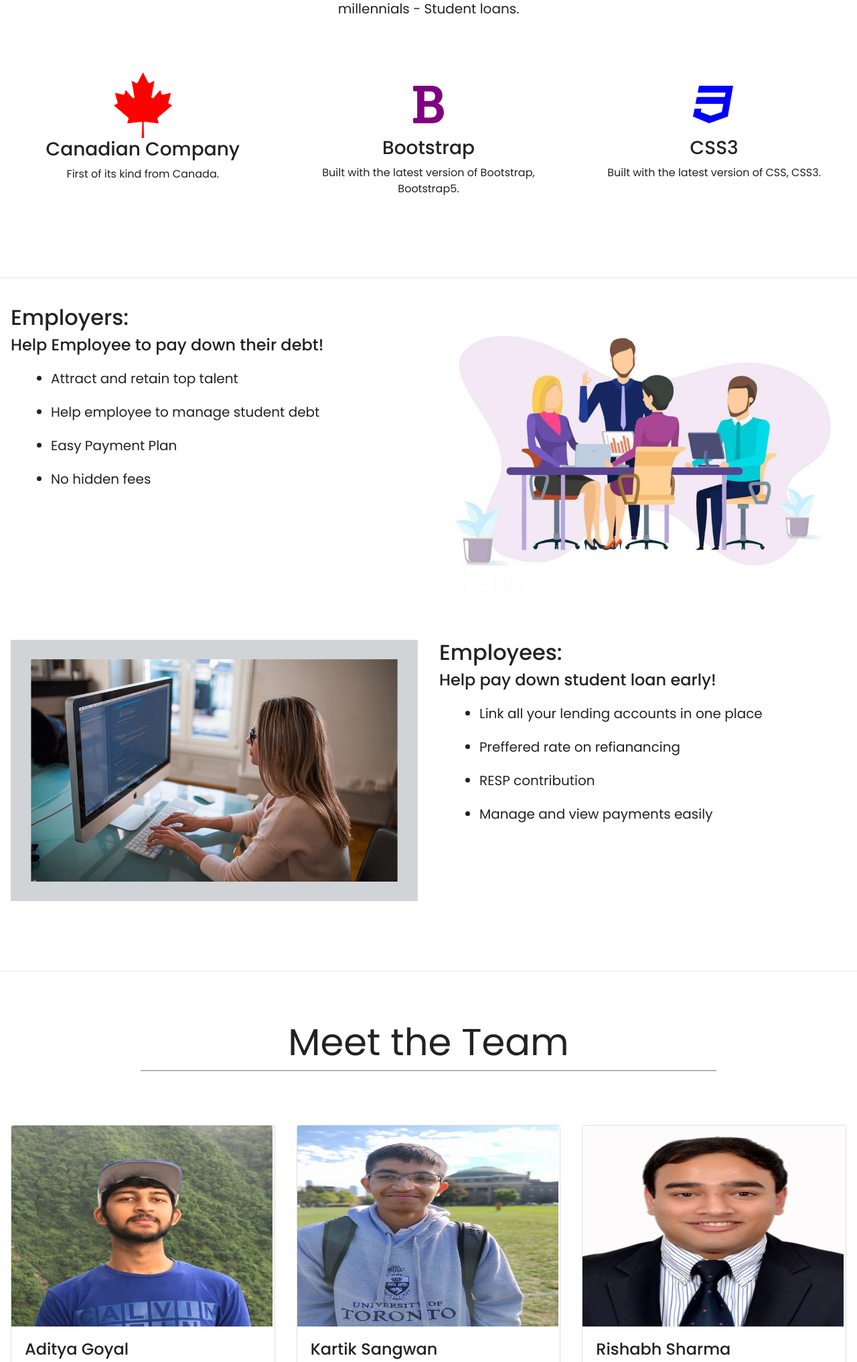
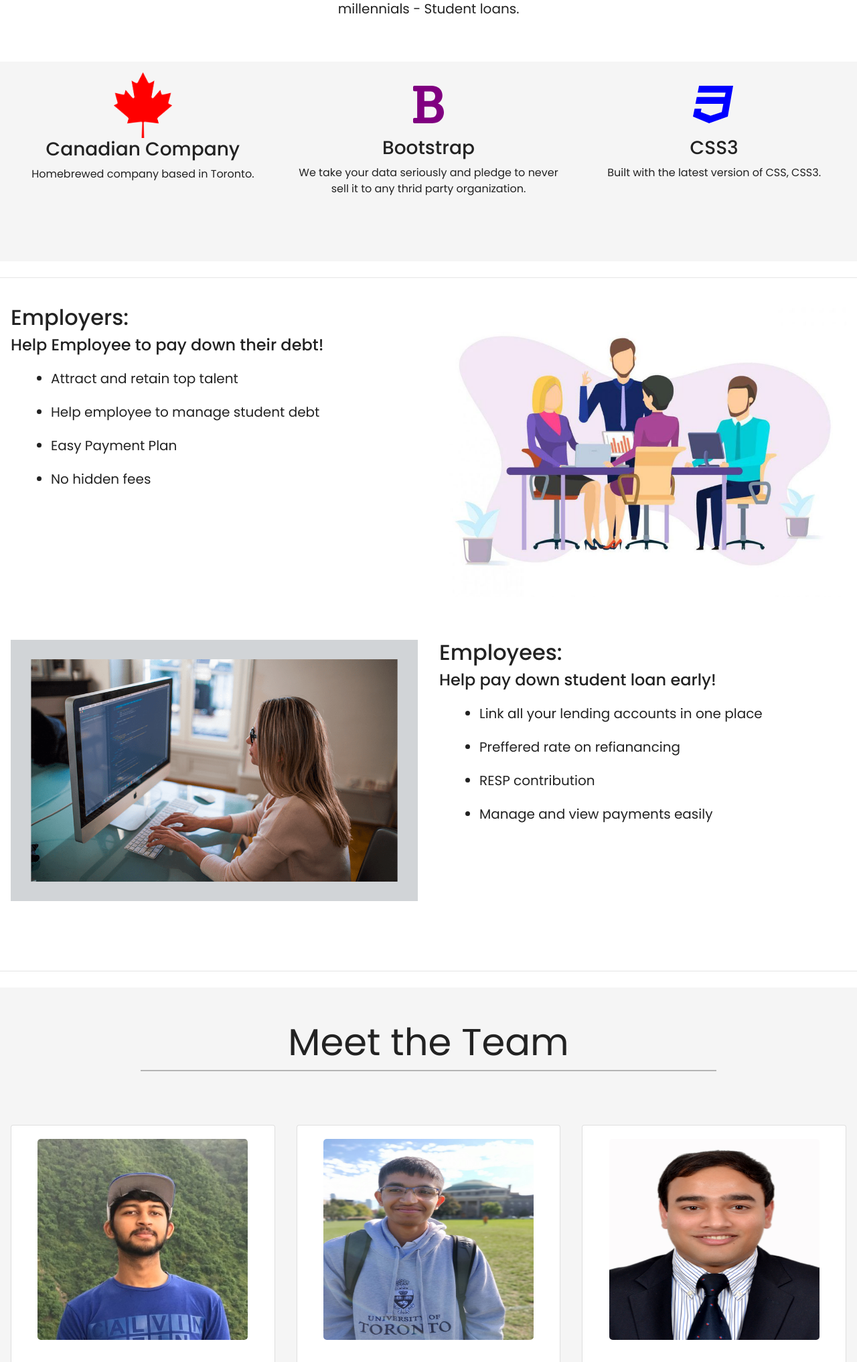
Before and after one commit to Kartik-Sangwan/Buddhi, a Flask app: page / in a window 1280 px wide. Shown: the part 1015-3048 px from the top of the page at 67% size. Run offline with Flask 2, Linux system fonts and the light colour scheme; some libraries are stand-ins or nearby versions.

Commit message:
index.html

```diff
--- a/flask_login/main/static/Stylesheets/index.css
+++ b/flask_login/main/static/Stylesheets/index.css
@@ -100,6 +100,14 @@ li {
 .card-img-top {
     width: 390px;
     height: 300px;
+    margin: 20px;
+    margin-left: 10%;
+    width: 80%;
+    border-radius: 5px;
+}
+
+.card-body {
+    text-align: center;
 }
 
 .fa-code {
@@ -128,6 +136,10 @@ li {
 .fa-css3 {
     font-size: 4rem;
     margin: 1rem;
+}
+
+.off-white {
+    background-color: rgb(245, 245, 245);
 }
 
 .fun {
--- a/flask_login/main/templates/index.html
+++ b/flask_login/main/templates/index.html
@@ -73,7 +73,6 @@
         </div>
 
     </div>
-    <!-- </div> -->
 
     <!--- Welcome Section -->
     <div class="container-fluid padding">
@@ -89,20 +88,20 @@
             </div>
         </div>
     </div>
-    </div>
+
     <!--- Three Column Section -->
-    <div class="container-fluid padding">
+    <div class="container-fluid padding off-white">
         <div class="row text-center padding">
             <div class="col-xs-12 col-sm-6 col-md-4">
                 <!-- <i class="fas fa-code"></i> -->
                 <img src="../static/img/maple.png" width="87px" />
                 <h3>Canadian Company</h3>
-                <p>First of its kind from Canada.</p>
+                <p>Homebrewed company based in Toronto.</p>
             </div>
             <div class="col-xs-12 col-sm-6 col-md-4">
                 <i class="fas fa-bold"></i>
                 <h3>Bootstrap</h3>
-                <p>Built with the latest version of Bootstrap, Bootstrap5.</p>
+                <p>We take your data seriously and pledge to never sell it to any thrid party organization.</p>
             </div>
             <div class="col-sm-12 col-md-4">
                 <i class="fab fa-css3"></i>
@@ -110,16 +109,6 @@
                 <p>Built with the latest version of CSS, CSS3.</p>
             </div>
         </div>
-        <!-- <div class="col-xs-12 col-sm-6 col-md-4">
-                <i class="fas fa-bold"></i>
-                <h3>Bootstrap</h3>
-                <p>Built with the latest version of Bootstrap, Bootstrap5.</p>
-            </div>
-            <div class="col-sm-12 col-md-4">
-                <i class="fab fa-css3"></i>
-                <h3>CSS3</h3>
-                <p>Built with the latest version of CSS, CSS3.</p>
-            </div> -->
     </div>
     <hr class="my-4" />
     </div>
@@ -168,39 +157,12 @@
         </div>
 
     </div>
-    </div>
+    <!-- </div> -->
 
     <hr class="my-4" />
-    <!--- Fixed background -->
-    <!-- <figure>
-            <div class="fixed-wrap">
-                <div id="fixed"></div>
-            </div>
-        </figure> -->
-    <!--- Emoji Section -->
-    <!--     <button class="fun" data-toggle="collapse" data-target="#emoji">
-        click for fun
-        </button>
-        <div id="emoji" class="collapse">
-            <div class="container-fluid padding">
-                <div class="row text-center">
-                    <div class="col-sm-6 col-md-3">
-                        <img src="../static/img/gif/panda.gif" alt="" class="gif" />
-                    </div>
-                    <div class="col-sm-6 col-md-3">
-                        <img src="./img/gif/poo.gif" alt="" class="gif" />
-                    </div>
-                    <div class="col-sm-6 col-md-3">
-                        <img src="../static/img/gif/unicorn.gif" alt="" class="gif" />
-                    </div>
-                    <div class="col-sm-6 col-md-3">
-                        <img src="../static/img/gif/chicken.gif" alt="" class="gif" />
-                    </div>
-                </div>
-            </div>
-        </div> -->
+
     <!--- Meet the team -->
-    <div id="team-section">
+    <div id="team-section" class="off-white">
         <div class="container-fluid padding">
             <div class="row welcome text-center">
                 <div class="col-12">
@@ -213,7 +175,7 @@
 
         <div class="container-fluid padding">
             <div class="row padding">
-                <div class="col-md-4">
+                <div class="col-lg-4 col-md-4 col-12">
                     <div class="card">
                         <img class="card-img-top" src="../static/img/team1.jpeg" alt="" />
                         <div class="card-body">
@@ -223,12 +185,12 @@
                             <p>
                                 Undergraduate Computer Science student at University Of Toronto.
                             </p>
-                            <a target="_blank" href="https://www.linkedin.com/in/adi-goyal/" class="btn btn-outline-secondary">See Profile</a>
+                            <a target="_blank" href="https://www.linkedin.com/in/adi-goyal/" class="btn btn-outline-secondary">Linkedin</a>
                         </div>
 
                     </div>
                 </div>
-                <div class="col-md-4">
+                <div class="col-lg-4 col-md-4 col-12">
                     <div class="card">
                         <img class="card-img-top" src="../static/img/team2.jpg" alt="" />
                         <div class="card-body">
@@ -238,11 +200,11 @@
                             <p>
                                 Undergraduate Computer Science student at University of Toronto.
                             </p>
-                            <a target="_blank" href="https://www.linkedin.com/in/kartik-sangwan-293b81125/" class="btn btn-outline-secondary">See Profile</a>
+                            <a target="_blank" href="https://www.linkedin.com/in/kartik-sangwan-293b81125/" class="btn btn-outline-secondary">Linkedin</a>
                         </div>
                     </div>
                 </div>
-                <div class="col-md-4">
+                <div class="col-lg-4 col-md-4 col-12">
                     <div class="card">
                         <img class="card-img-top" src="../static/img/team3.jpg" alt="" />
                         <div class="card-body">
@@ -252,13 +214,14 @@
                             <p>
                                 Rishabh is a MBA graduate from University of Michigan.
                             </p>
-                            <a target="_blank" href="https://www.linkedin.com/in/akul237/" class="btn btn-outline-secondary">See Profile</a>
+                            <a target="_blank" href="https://www.linkedin.com/in/akul237/" class="btn btn-outline-secondary">Linkedin</a>
                         </div>
                     </div>
                 </div>
             </div>
         </div>
     </div>
+
     <!--- Connect -->
     <div id="connect">
         <div class="container-fluid padding">
```
